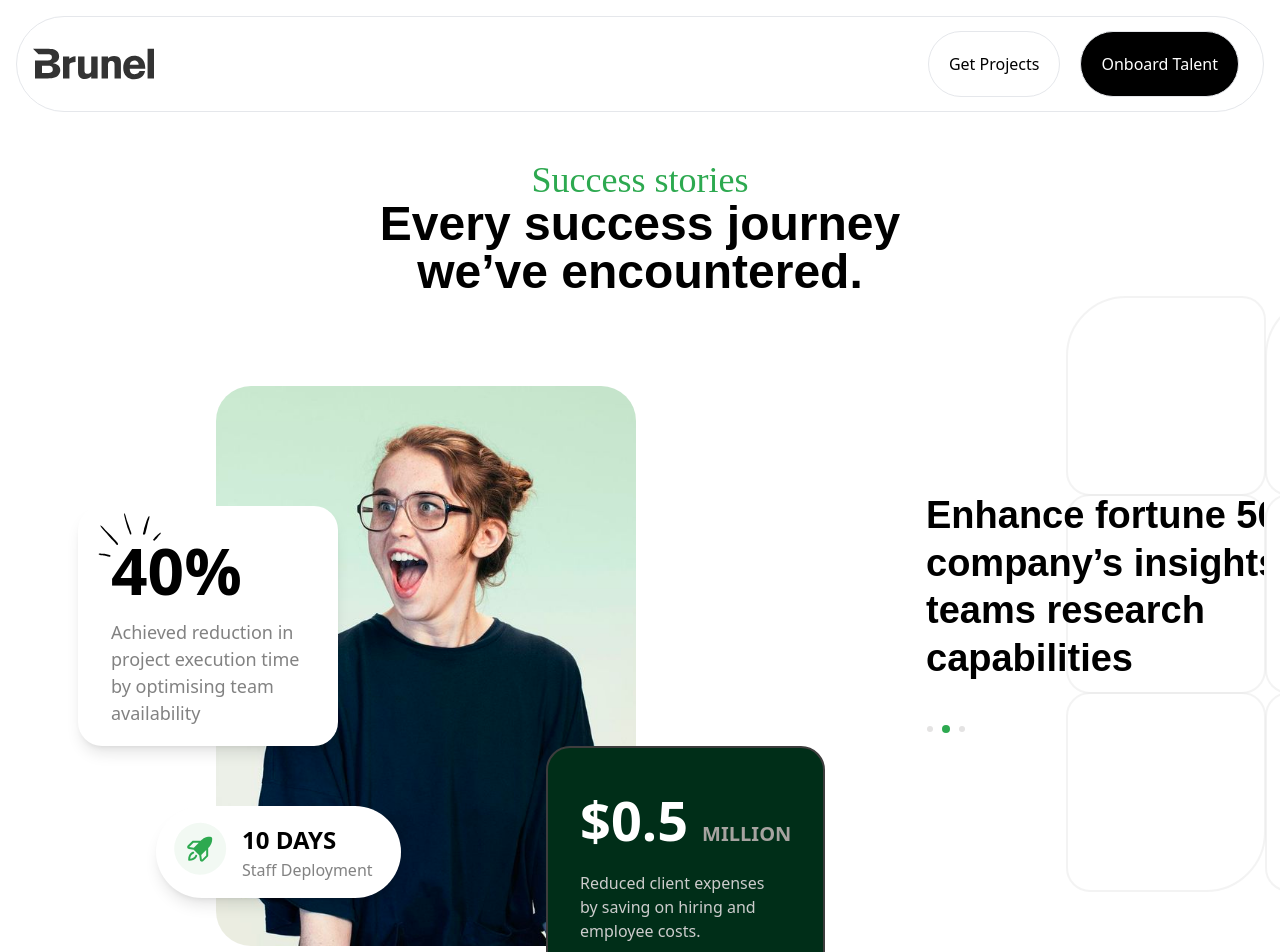
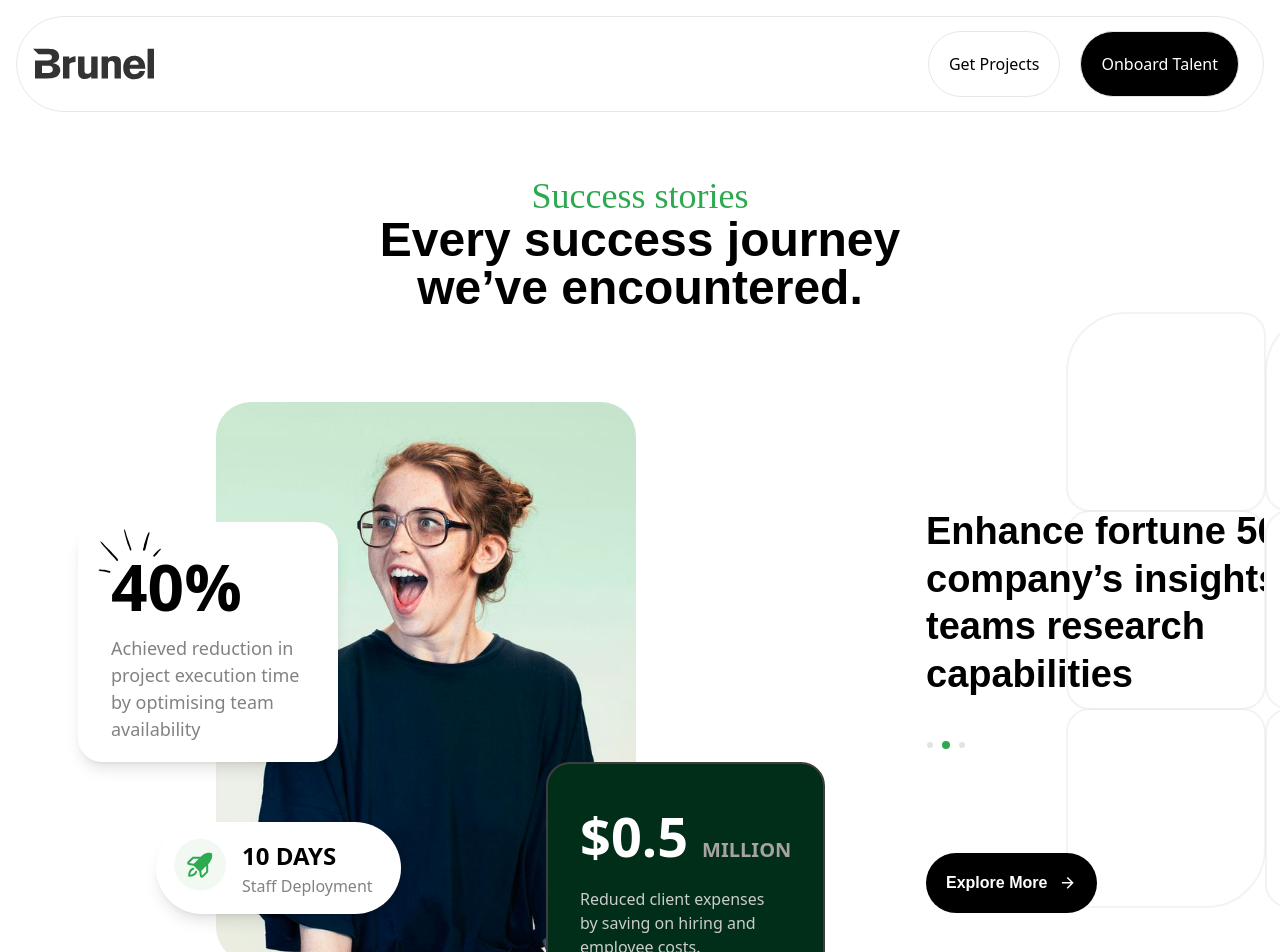
Before and after one commit to SFarazH/thence, a React (Create React App) app: page / in a window 1280 px wide. Shown: the top 952 px of the page. Built offline with nearby package versions, Linux system fonts and the light colour scheme.

Commit message:
update main page

```diff
--- a/src/components/HeroSection.jsx
+++ b/src/components/HeroSection.jsx
@@ -1,7 +1,7 @@
 import React from "react";
-import img from "../assets/img.png";
 import gImg from "../assets/img.png";
 import Carousel from "./Carousel";
+import { IoMdArrowForward } from "react-icons/io";
 
 export default function HeroSection() {
   const demoData = [
@@ -19,7 +19,7 @@ export default function HeroSection() {
   ];
   return (
     <>
-      <div className="main mx-4 my-12 mb-24 ">
+      <div className="main mx-4 my-16 mb-24 ">
         <div className="head text-center ">
           <p className="text-red text-4xl">Success stories</p>
           <span className="text-5xl">
@@ -127,6 +127,8 @@ export default function HeroSection() {
           </div>
           <div className="manrope font-semibold leading-tight ml-[290px] mt-[180px] z-10 ">
             <Carousel carouselImages={demoData} />
+
+            <button className="bg-black rounded-full text-white p-5 flex items-center manrope font-semibold font-[20px] hover:bg-[#4E4E4E] transition-colors">Explore More <IoMdArrowForward size='1.1em' className="ml-3"/> </button>
           </div>
         </div>
       </div>
--- a/src/components/Questions.jsx
+++ b/src/components/Questions.jsx
@@ -52,7 +52,7 @@ export default function Questions() {
               <p className="text-2xl mb-2">What’s on your mind</p>
               <span className="text-5xl">Ask Questions</span>
             </div>
-            <img src={img} width="490px" className="bottom-0" />
+            <img src={img} width="400px" className="bottom-0" />
           </div>
           <div className="w-1/2 mt-8">
             {questions.map((ques) => (
```
